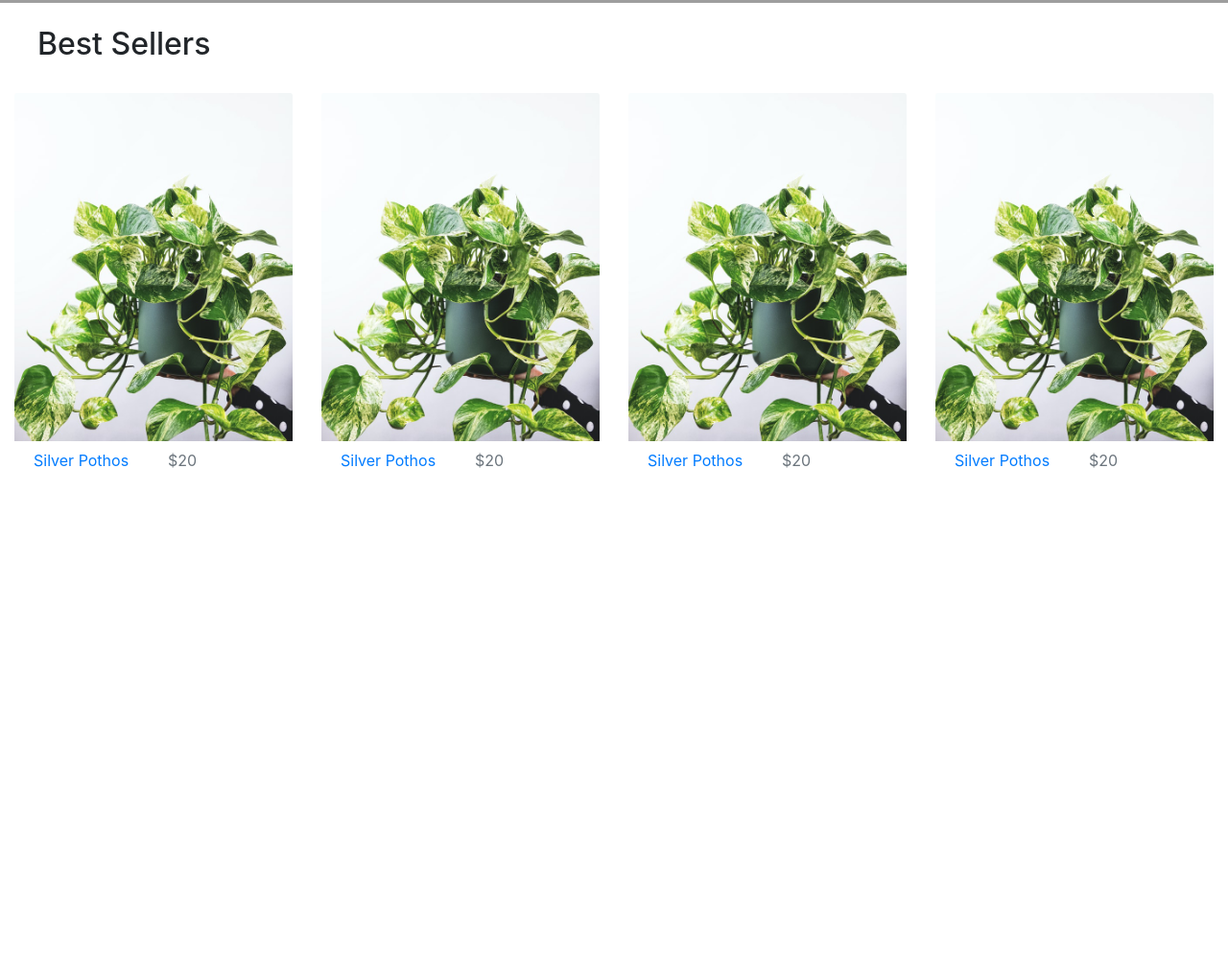
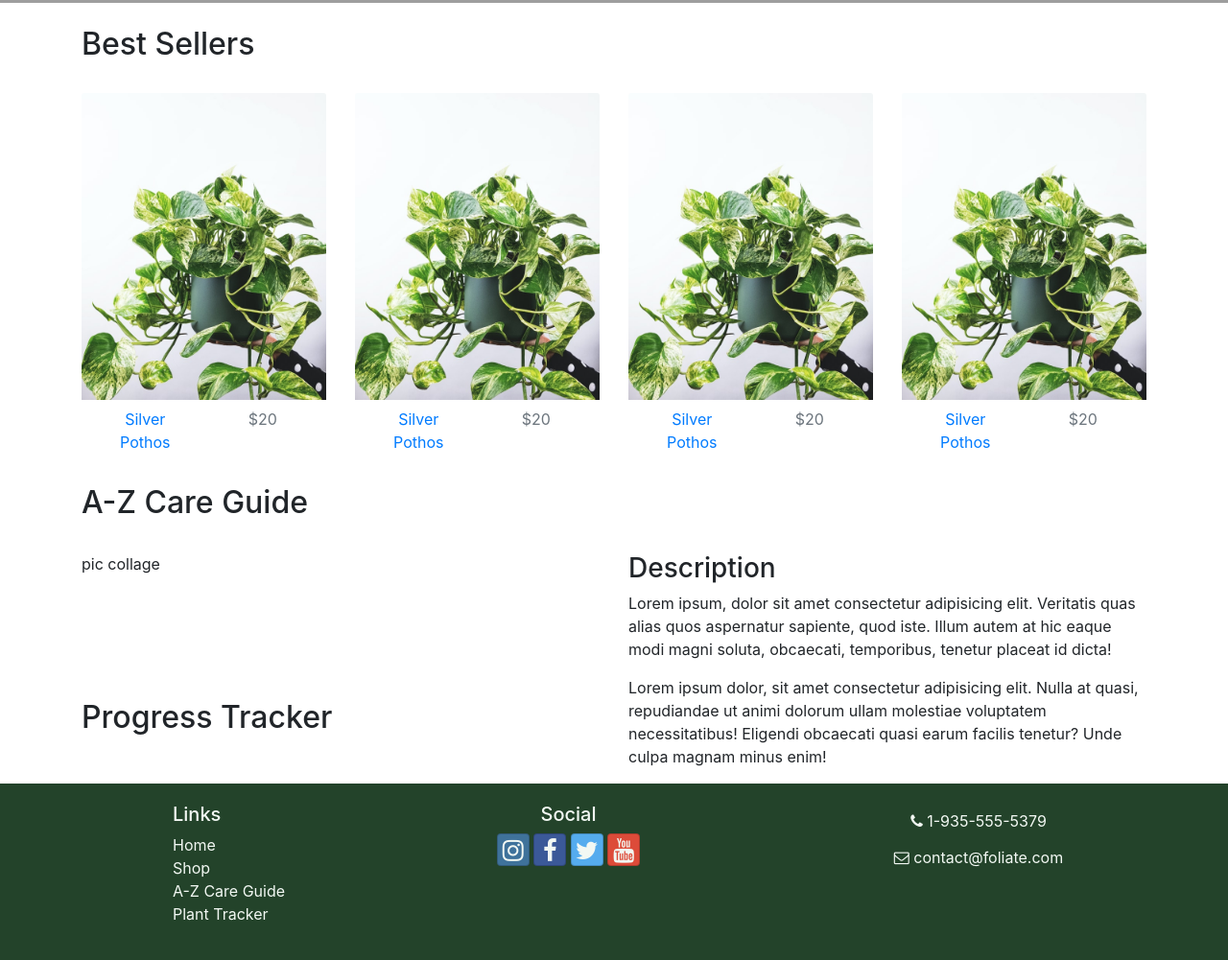
Before and after one commit to jaspertung/foliate, a website: page index.html in a window 1280 px wide. Shown: the part 789-1790 px from the top of the page at 96% size. Before the commit the page ends 1289 px from the top, so only its background shows below. Drawn offline with nearby package versions, Linux system fonts and the light colour scheme; grey boxes are pictures that could not be loaded.

Commit message:
Added footer and image files

```diff
--- a/index.html
+++ b/index.html
@@ -48,32 +48,35 @@
       </div>
     </div>
   </nav>
+
   <!-- masthead -->
   <header class="masthead">
     <div class="container h-100">
       <div class="row h-100 align-items-center">
         <div class="col text-center text-white masthead-text my-auto">
           <h1>Foliate</h1>
-          <p class="lean"></p>A great starter layout for a landing page
+          <p class="lean">A great starter layout for a landing page</p>
         </div>
       </div>
     </div>
   </header>
+
+  <div class="container">
   <!-- best sellers -->
-  <div class="container-fluid">
     <div class="row">
-      <div class="col-6 m-lg-4 m-2">
+      <div class="col-6 my-lg-4 my-2">
         <h2>Best Sellers</h2>
       </div>
     </div>
+    <!-- best seller products -->
     <div class="row">
       <!-- best seller 1 -->
       <div class="col-lg-3 col-md-4 col-6">
         <div class="card product-card">
           <a href="#" class="card-img-top d-block overflow-hidden">
-            <img class="img-fluid" src="/img/pothos.jpg" alt="picture of pothos plant">
+            <img class="img-fluid product-card-img d-block mx-auto" src="/img/pothos.jpg" alt="picture of pothos plant">
           </a>
-          <div class="card-body py-2">
+          <div class="card-body py-2 text-center">
             <div class="row">
               <div class="col">
                 <a href="#">Silver Pothos</a>
@@ -89,9 +92,9 @@
       <div class="col-lg-3 col-md-4 col-6">
         <div class="card product-card">
           <a href="#" class="card-img-top d-block overflow-hidden">
-            <img class="img-fluid" src="/img/pothos.jpg" alt="picture of pothos plant">
+            <img class="img-fluid product-card-img d-block mx-auto" src="/img/pothos.jpg" alt="picture of pothos plant">
           </a>
-          <div class="card-body py-2">
+          <div class="card-body py-2 text-center">
             <div class="row">
               <div class="col">
                 <a href="#">Silver Pothos</a>
@@ -107,9 +110,9 @@
       <div class="col-lg-3 col-md-4 col-6">
         <div class="card product-card">
           <a href="#" class="card-img-top d-block overflow-hidden">
-            <img class="img-fluid" src="/img/pothos.jpg" alt="picture of pothos plant">
+            <img class="img-fluid product-card-img d-block mx-auto" src="/img/pothos.jpg" alt="picture of pothos plant">
           </a>
-          <div class="card-body py-2">
+          <div class="card-body py-2 text-center">
             <div class="row">
               <div class="col">
                 <a href="#">Silver Pothos</a>
@@ -125,9 +128,9 @@
       <div class="col-lg-3 col-md-4 col-6">
         <div class="card product-card">
           <a href="#" class="card-img-top d-block overflow-hidden">
-            <img class="img-fluid" src="/img/pothos.jpg" alt="picture of pothos plant">
+            <img class="img-fluid product-card-img d-block mx-auto" src="/img/pothos.jpg" alt="picture of pothos plant">
           </a>
-          <div class="card-body py-2">
+          <div class="card-body py-2 text-center">
             <div class="row">
               <div class="col">
                 <a href="#">Silver Pothos</a>
@@ -140,7 +143,65 @@
         </div>
       </div>
     </div>
+  <!-- care guide -->
+    <div class="row">
+      <div class="col-6 my-lg-4 my-2">
+        <h2>A-Z Care Guide</h2>
+      </div>
+    </div>
+    <!-- care guide collage -->
+    <div class="row">
+      <div class="col">
+        <p>pic collage</p>
+        <!-- <img id="alocasia" src="/img/alocasia.jpg">
+        <img id="monstera" src="/img/monstera.jpg">
+        <img id="succulent" src="/img/succulents.jpg">
+        <img id="fiddle" src="/img/fiddle.jpg"> -->
+      </div>
+      <div class="col">
+        <h3>Description</h3>
+        <p>Lorem ipsum, dolor sit amet consectetur adipisicing elit. Veritatis quas alias quos aspernatur sapiente, quod iste. Illum autem at hic eaque modi magni soluta, obcaecati, temporibus, tenetur placeat id dicta!</p>
+      </div>
+    </div>
+  <!-- tracker -->
+    <div class="row">
+      <div class="col-6 my-lg-4 my-2">
+        <h2>Progress Tracker</h2>
+      </div>
+      <div class="col-6">
+        <p>Lorem ipsum dolor, sit amet consectetur adipisicing elit. Nulla at quasi, repudiandae ut animi dolorum ullam molestiae voluptatem necessitatibus! Eligendi obcaecati quasi earum facilis tenetur? Unde culpa magnam minus enim!</p>
+      </div>
+    </div>
   </div>
+
+  <footer class="site-footer">
+    <div class="container">
+        <div class="row">
+            <div class="col-4 col-sm-2 offset-1">
+                <h5>Links</h5>
+                <ul class="list-unstyled">
+                    <li><a href="#">Home</a></li>
+                    <li><a href="shop.html">Shop</a></li>
+                    <li><a href="guide.html">A-Z Care Guide</a></li>
+                    <li><a href="tracker.html">Plant Tracker</a></li>
+                </ul>
+            </div>
+            <div class="col-6 col-sm-5 text-center">
+                <h5>Social</h5>
+                <a class="btn btn-social-icon btn-instagram" href="http://instagram.com/"><i class="fa fa-instagram fa-lg"></i></a>
+                <a class="btn btn-social-icon btn-facebook" href="http://facebook.com/"><i class="fa fa-facebook fa-lg"></i></a>
+                <a class="btn btn-social-icon btn-twitter" href="http://twitter.com/"><i class="fa fa-twitter fa-lg"></i></a>
+                <a class="btn btn-social-icon btn-google" href="http://youtube.com/"><i class="fa fa-youtube fa-lg"></i></a>
+            </div>
+            <div class="col-sm-4 text-center">
+                <a role="button" class="btn btn-link" href="tel:+19355555379"><i class="fa fa-phone"></i> 1-935-555-5379</a>
+                <br>
+                <a role="button" class="btn btn-link" href="mailto:contact@foliate.com"><i class="fa fa-envelope-o"></i> contact@foliate.com</a>
+            </div>
+        </div>
+    </div>
+
+</footer>
 
   <script src="node_modules/jquery/dist/jquery.slim.min.js"></script>
   <script src="node_modules/popper.js/dist/umd/popper.min.js"></script>
--- a/style.css
+++ b/style.css
@@ -1,3 +1,23 @@
+/* $main-text-color: #0e1b11;
+$color-primary: #23432a;
+$color-secondary: #fbdae9;
+$color-light: #f2f8f3;
+$color-mid: #e0e0e0;
+$color-dark: #0e1b11;
+$color-black-transparent: rgba(0, 0, 0, 0.5);
+
+$body-font:
+$header-font:  */
+
+/* footer */
+.site-footer {
+    background-color: #23432a;
+    padding: 20px 0;
+}
+.site-footer a, .site-footer h5 {
+    color: #f2f8f3;
+}
+/* index- masthead */
 .masthead {
     height: 90vh;
     min-height: 500px;
@@ -12,6 +32,42 @@
     padding-top: 5vh;
     padding-bottom: 5vh;
 }
+/* index- best seller products */
 .product-card {
     border: none;
 }
+.product-card-img {
+    width: 100%;
+    height: 25vw;
+    width: 40vh;
+    object-fit: cover;
+}
+/* index- care guide */
+#alocasia {
+    position: absolute;
+    height: 300px;
+    top: 280px;
+    left: 30px;
+    z-index: 99;
+}
+#monstera {
+    position: absolute;
+    height: 230px;
+    right: 0px;
+    top: 0px;
+    z-index: 3;
+}
+#succulent {
+    position: absolute;
+    height: 300px;
+    top: 260px;
+    right: 0px;
+    z-index: 3;
+}
+#fiddle {
+    position: absolute;
+    height: 360px;
+    left: 0px;
+    top: 0px;
+    z-index: 2;
+}
```
Also changed, not shown: img/alocasia.jpg (added), img/fiddle.jpg (added), img/monstera.jpg (added), img/snake-plant.jpg (added), img/succulents.jpg (added).
